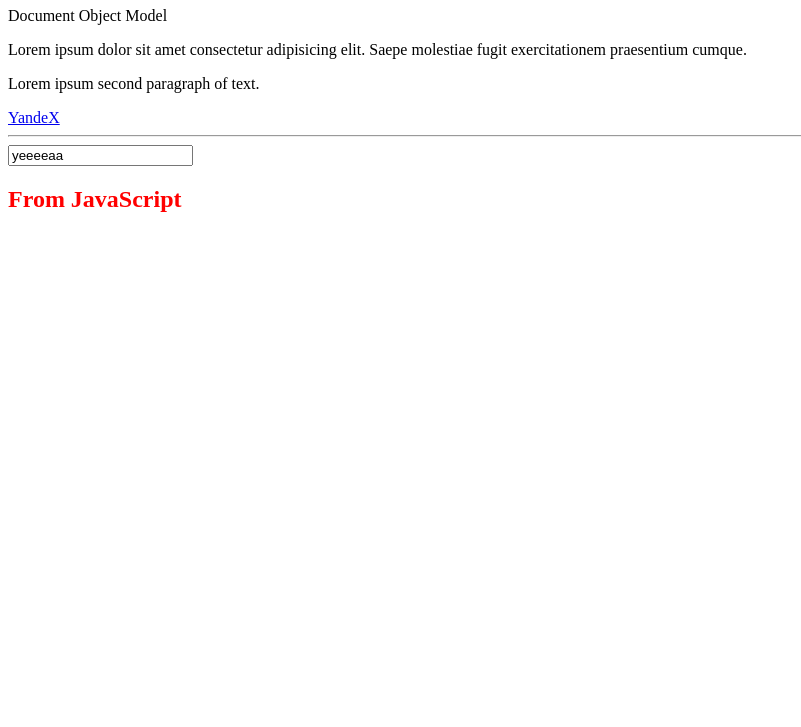
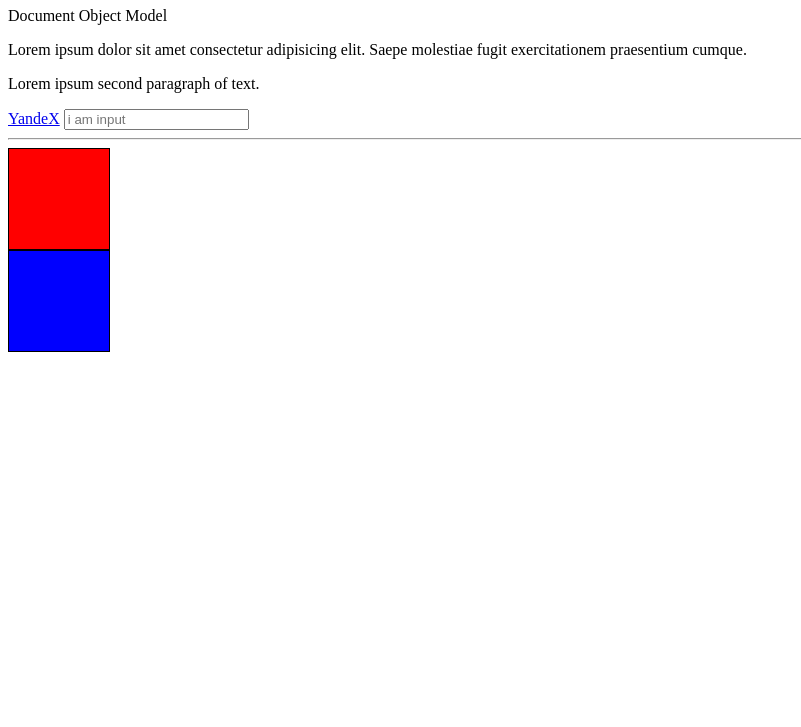
Before and after one commit to 7lad48/JS, a plain HTML site: page index.html in a window 1280 px wide. Shown: the part 73-800 px from the top of the page, without its empty margins (0-801 px from the left). Drawn offline with Linux system fonts and the light colour scheme.

Commit message:
js class manipulations

```diff
--- a/index.html
+++ b/index.html
@@ -5,6 +5,19 @@
     <meta http-equiv="X-UA-Compatible" content="IE=edge">
     <meta name="viewport" content="width=device-width, initial-scale=1.0">
     <title>Javascript</title>
+    <style>
+        .box{
+            height:100px;
+            width:100px;
+            border: 1px solid black;
+        }
+        .red{
+            background-color: red;
+        }
+        .blue{
+            background-color: blue;
+        }
+    </style>
 </head>
 <body>
     <h1 class="main-title">What is DOM?</h1>
@@ -12,9 +25,13 @@
     <p class="text">Lorem ipsum dolor sit amet consectetur adipisicing elit. Saepe molestiae fugit exercitationem praesentium cumque.</p>
     <p class="text">Lorem ipsum second paragraph of text.</p>
     <a href="https://google.com" target="blank" title="click!!">goOgle</a>
+    <input type="text" placeholder="i am input">
     <hr>
-    <input type="text" placeholder="i am input">
-    <div id="playground">
+    <div id="box1" class="box">
+    </div>
+    <div id="box2" class="box">
+    </div>
+    <!--- <div id="playground">
         <span>playground wrapper</span>
         <ul class="list">
             <li class="list-item">2</li>
@@ -31,7 +48,7 @@
                 <li class="list-item">4</li>
                 <li class="list-item">5</li>
             </ul>
-        </div>
+        </div> -->
     </div>
     <script src="script.js" type="text/javascript"></script>
 </body>
--- a/script.js
+++ b/script.js
@@ -1,24 +1,19 @@
-//       Устаревшие методы
-/*let div = document.getElementById('playground')
-let p = document.getElementsByClassName('text')
-console.log(div)
-console.log(p)
-let h1 = document.getElementsByTagName('h1')
-console.log(h1)*/
-let div = document.querySelector('#playground')
-let p = document.querySelectorAll('p')
-let h1 = document.querySelector('h1')
-div.innerHTML = '<h2 style="color: red;">From JavaScript</h2>'
-console.log(div.innerHTML)
-console.log(h1.textContent)
-h1.textContent = 'changed text from JS'
-console.log(h1.textContent)
-let input = document.querySelector('input')
-console.log(input.placeholder)
-input.value= 'yeeeeaa'
 let a = document.querySelector('a')
 let oldHref = a.getAttribute('href')
 
 a.setAttribute('href','https://ya.ru')
 a.setAttribute('title','go to yandex')
 a.textContent='YandeX'
+
+let box1 = document.querySelector('#box1')
+let box2 = document.querySelector('#box2')
+box1.classList.add('red')
+box2.classList.remove('blue')
+var hasClass = box2.classList.contains('blue')
+console.log(hasClass)
+/*if (hasClass) {
+    box2.classList.add('blue')
+} else {
+    box2.classList.remove('blue')
+}*/
+hasClass ? box2.classList.remove('blue') : box2.classList.add('blue')
```
